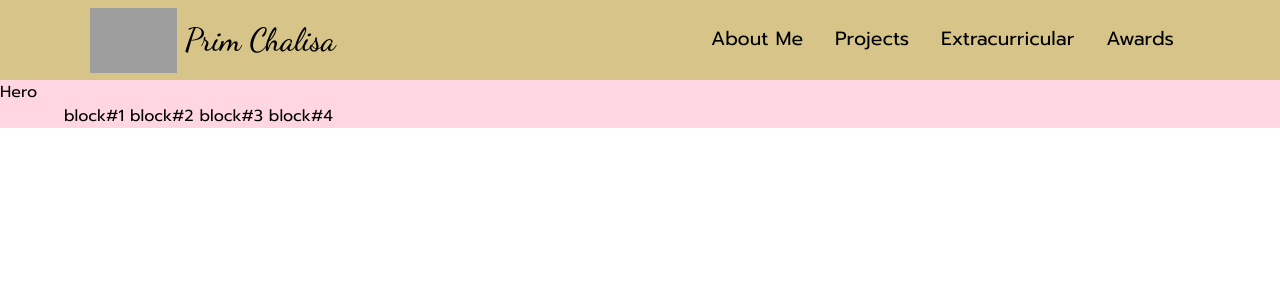
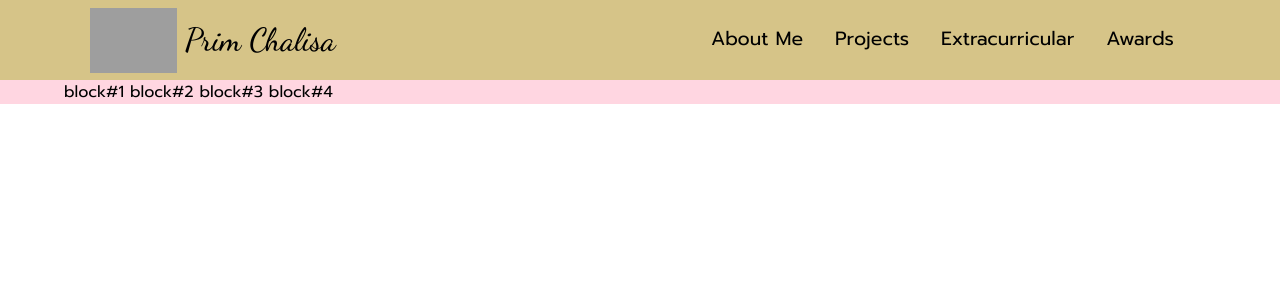
Before and after one commit to Kafiling/Prim-Chalisa, a React (Vite) app: page / in a window 1280 px wide. Shown: the top 300 px of the page. Built offline with nearby package versions, Linux system fonts and the light colour scheme; grey boxes are pictures that could not be loaded.

Commit message:
add index for components

```diff
--- a/src/App.jsx
+++ b/src/App.jsx
@@ -3,6 +3,7 @@
 import styles from './style'
 // Improt Component
 import Navbar from './Components/Navbar'
+import { HeroSection } from './Components'
 // Import the functions you need from the SDKs you need
 import { initializeApp } from "firebase/app";
 import { getAnalytics } from "firebase/analytics";
@@ -36,7 +37,7 @@
 
     <div className={`bg-primary ${styles.flexStart}`} >
       <div className={`${styles.boxWidth}`}>
-        Hero
+        <HeroSection/>
       </div>
     </div>
 
--- a/src/Components/HeroSection.jsx
+++ b/src/Components/HeroSection.jsx
@@ -1,9 +1,13 @@
 import React from 'react'
+import styles from '../style'
+const HeroSection = () => {
+    <section id='home' className={`flex md:flex-row flex-col ${styles.paddingY}`}>
+      <div className={`flex-1 ${styles.flexStart} flex-col xl:px-0 sm:px-16 px-6`}>
 
-const HeroSection = () => {
-  return (
-    <div>HeroSection</div>
-  )
+
+      </div>
+    </section>
+
 }
 
 export default HeroSection
--- /dev/null
+++ b/src/Components/index.js
@@ -0,0 +1,6 @@
+import HeroSection from "./HeroSection";
+
+
+export {
+    HeroSection
+}
```
